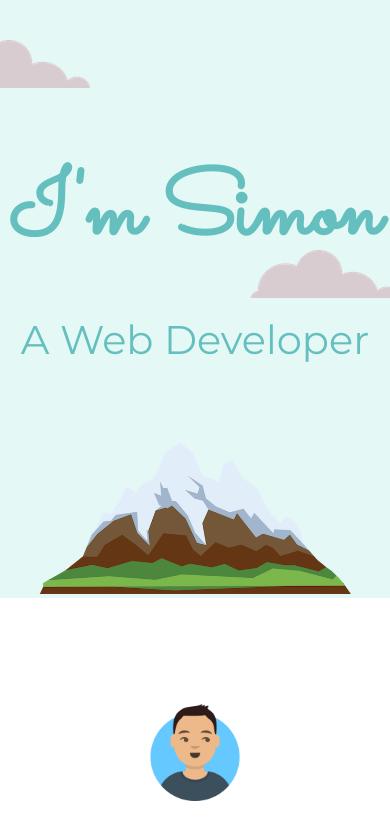
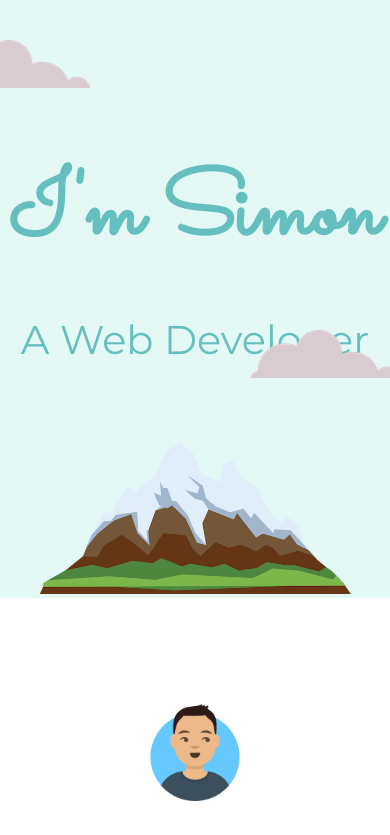
Before and after one commit to simonngo123/static_website, a plain HTML site: page index.html in a window 390 px wide. Shown: the top 835 px of the page. Drawn offline with Linux system fonts and the light colour scheme.

Commit message:
update css

```diff
--- a/css/style.css
+++ b/css/style.css
@@ -183,4 +183,9 @@ hr {
   .mountain {
     width: 80%;
   }
+  .bottom-cloud {
+    position: absolute;
+    left: 250px;
+    bottom: 220px;
+  }
 }
```
